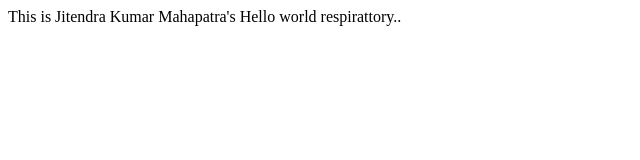
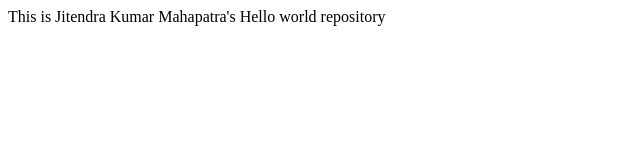
Before and after one commit to dragon01134/Hello-World, a plain HTML site: page index.html in a window 1280 px wide. Shown: the full height of the page, 0-640 px from the left. Drawn offline with Linux system fonts and the light colour scheme.

Commit message:
Update index.html

```diff
--- a/index.html
+++ b/index.html
@@ -1,5 +1,5 @@
 <html>
 <body>
-	This is Jitendra Kumar Mahapatra's Hello  world respirattory..
+	This is Jitendra Kumar Mahapatra's Hello  world repository
 </body>
 </html>
```
